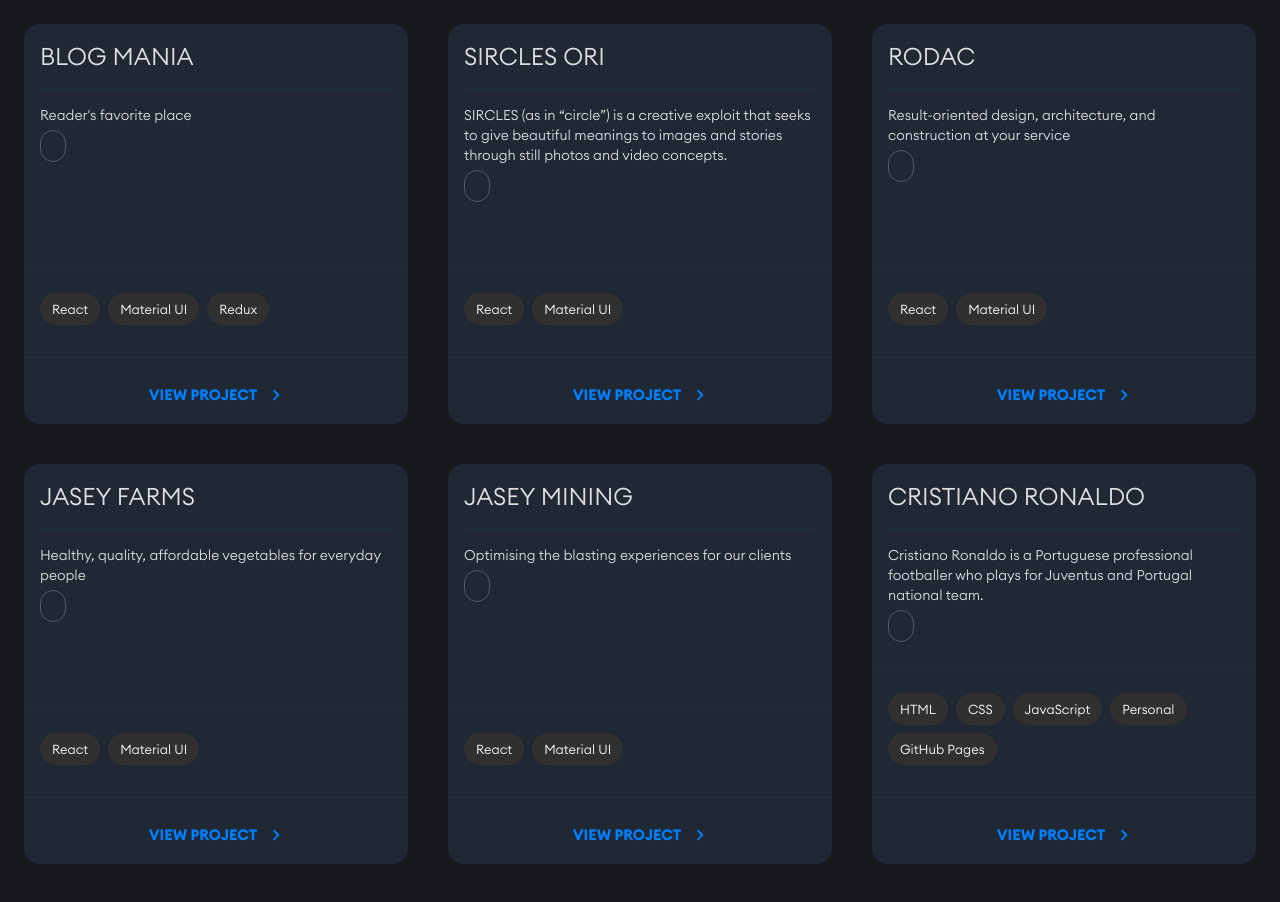
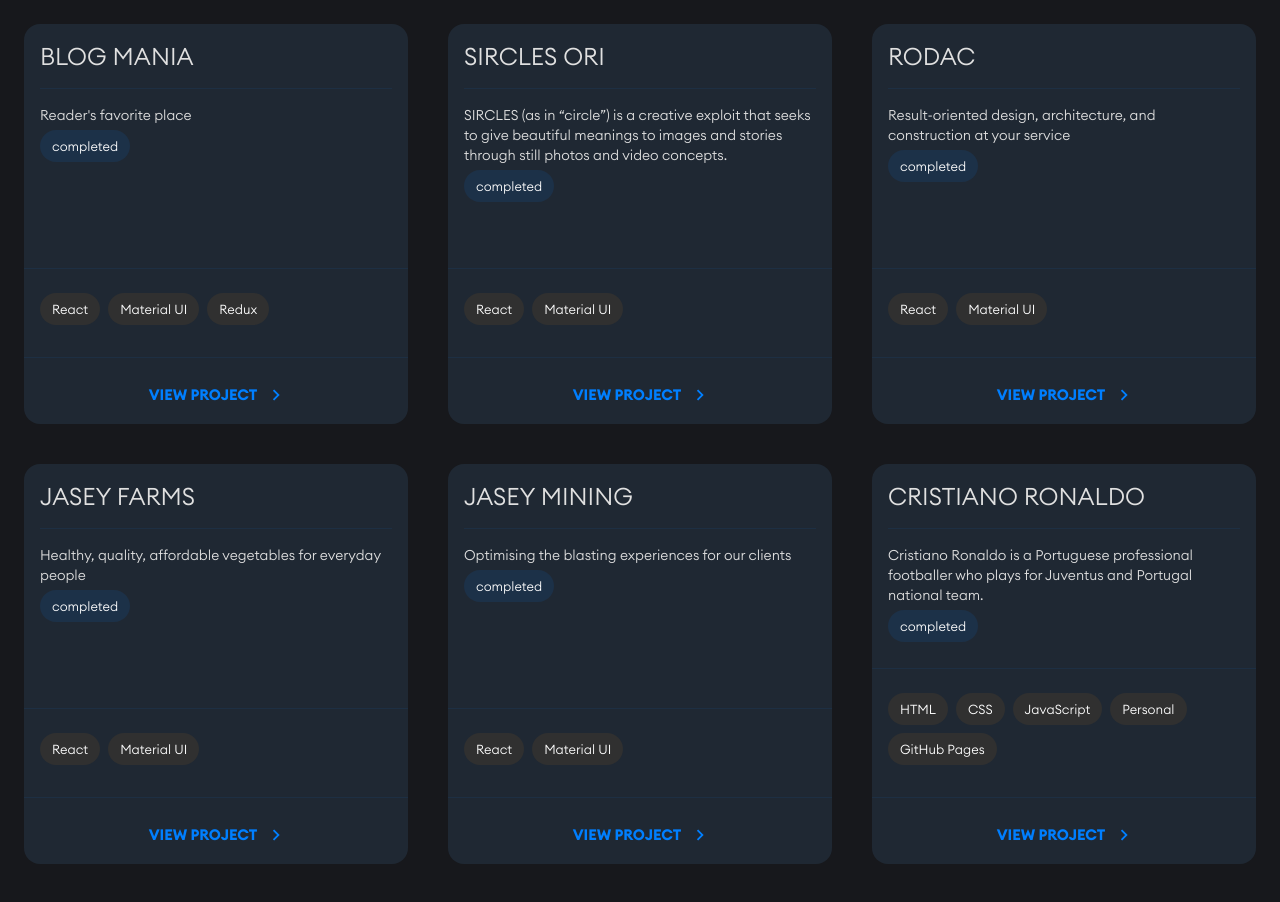
Before and after one commit to stanleyHayes/portfolio, a React (Create React App) app: page /portfolio in a window 1280 px wide. Shown: the part 2420-3322 px from the top of the page. Built offline with nearby package versions, Linux system fonts and the light colour scheme.

Commit message:
Add status field to portfolio data

```diff
--- a/src/data/data.js
+++ b/src/data/data.js
@@ -109,39 +109,45 @@
             title: "Blog Mania",
             summary: "Reader's favorite place",
             categories: ["React", "Material UI", "Redux"],
-            link: "https://blogmania.vercel.app"
+            link: "https://blogmania.vercel.app",
+            status: 'completed'
         },
 
         {
             title: "SIRCLES ORI",
             summary: "SIRCLES (as in “circle”) is a creative exploit that seeks to give beautiful meanings to images and stories through still photos and video concepts. ",
             categories: ["React", "Material UI"],
-            link: "https://sircles-ori.vercel.app"
+            link: "https://sircles-ori.vercel.app",
+            status: 'completed'
         },
 
         {
             title: "Rodac",
             summary: "Result-oriented design, architecture, and construction at your service ",
             categories: ["React", "Material UI"],
-            link: "https://rodac.vercel.app"
+            link: "https://rodac.vercel.app",
+            status: 'completed'
         },
         {
             title: "Jasey Farms",
             summary: "Healthy, quality, affordable vegetables for everyday people",
             categories: ["React", "Material UI"],
-            link: "https://jaseyfarms.vercel.app"
+            link: "https://jaseyfarms.vercel.app",
+            status: 'completed'
         },
         {
             title: "Jasey Mining",
             summary: "Optimising the blasting experiences for our clients ",
             categories: ["React", "Material UI"],
-            link: "https://jaseymining.vercel.app"
+            link: "https://jaseymining.vercel.app",
+            status: 'completed'
         },
         {
             title: "Cristiano Ronaldo",
             summary: "Cristiano Ronaldo is a Portuguese professional footballer who plays for Juventus and Portugal national team.",
             categories: ["HTML", "CSS", "JavaScript", "Personal", "GitHub Pages"],
-            link: "https://stanleyhayes.github.io/cristianoronaldo/"
+            link: "https://stanleyhayes.github.io/cristianoronaldo/",
+            status: 'completed'
         }
     ];
 }
```
